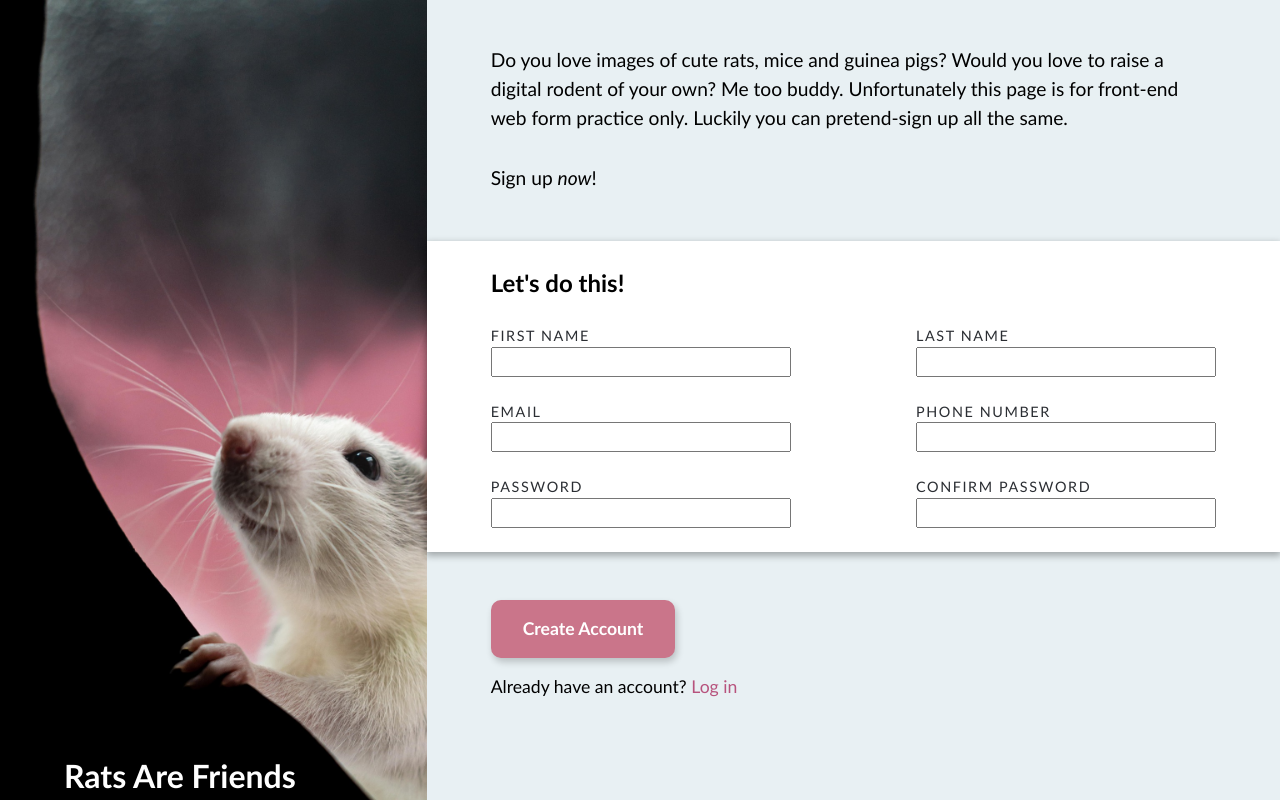
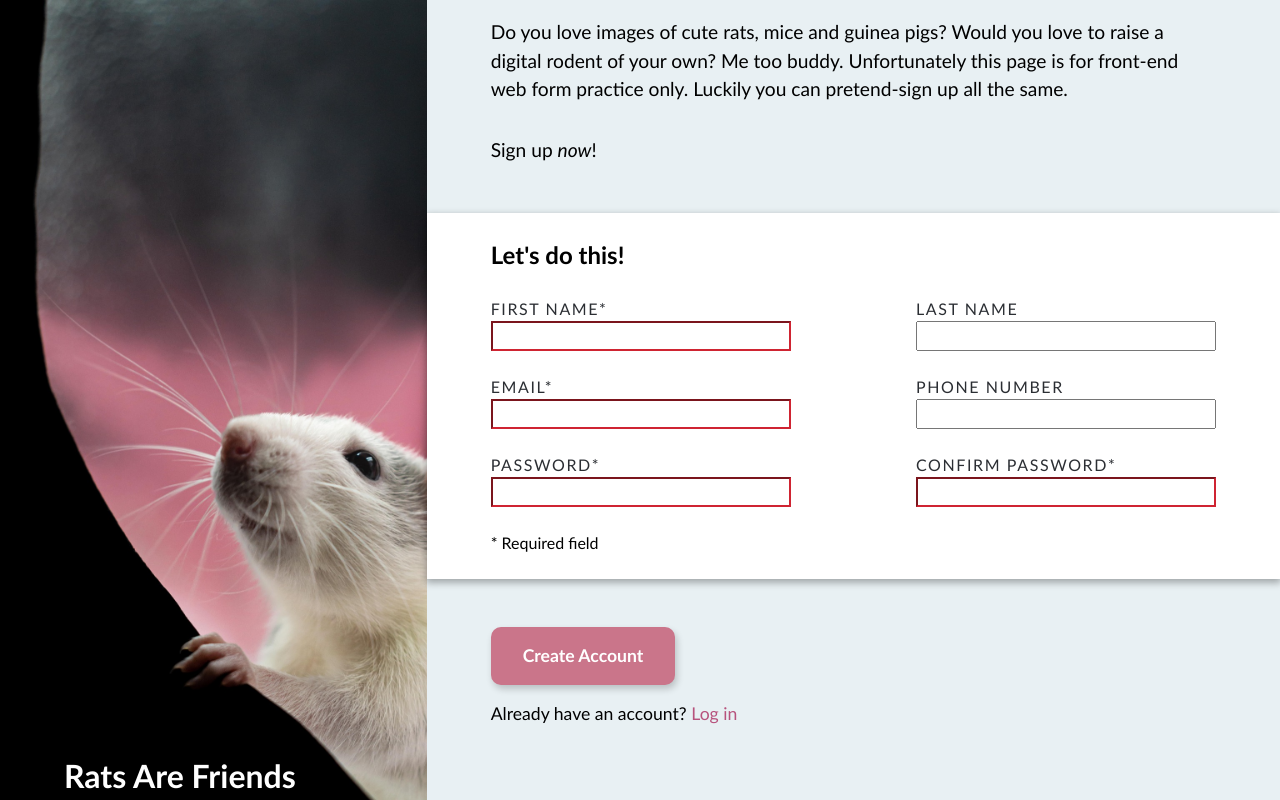
Before and after one commit to Carobel/sign-up-form, a plain HTML site: page index.html in a window 1280 px wide. Drawn offline with Linux system fonts and the light colour scheme; a script that the page names is missing; a web font is replaced by a local one.

Commit message:
form validation and styling

```diff
--- a/css/styles.css
+++ b/css/styles.css
@@ -147,13 +147,18 @@ body {
 }
 
 .form-unit label {
-  font-size: 0.9rem;
+  font-size: 1rem;
   letter-spacing: 0.1rem;
   color: #2B2E33;
 }
 
 .form-unit input {
   width: 100%;
+  border-radius: solid 1px grey;
+}
+
+.form-unit input:invalid {
+  border-color: rgb(207, 36, 50);
 }
 
 /* form actions (button and sign-in option) */
--- a/index.html
+++ b/index.html
@@ -31,8 +31,8 @@
             <form id="form-inputs" action="">
                 <div class="form-row">
                     <div class="form-unit">
-                        <label for="first-name">FIRST NAME</label>
-                        <input type="text" id="first-name" name="first-name">
+                        <label for="first-name">FIRST NAME*</label>
+                        <input type="text" id="first-name" name="first-name" required>
                     </div>
                     <div class="form-unit">
                         <label for="last-name">LAST NAME</label>
@@ -41,24 +41,25 @@
                 </div>
                 <div class="form-row">
                     <div class="form-unit">
-                        <label for="email">EMAIL</label>
-                        <input type="email" id="email" name="email">
+                        <label for="email">EMAIL*</label>
+                        <input type="email" id="email" name="email" autocomplete="off" required>
                     </div>
                     <div class="form-unit">
                         <label for="phone">PHONE NUMBER</label>
-                        <input type="number" id="phone" name="phone">
+                        <input type="tel" id="phone" name="phone">
                     </div>
                 </div>
                 <div class="form-row">
                     <div class="form-unit">
-                        <label for="password">PASSWORD</label>
-                        <input type="password" id="password" name="password">
+                        <label for="password">PASSWORD*</label>
+                        <input type="password" id="password" name="password" minlength="8" autocomplete="off" required>
                     </div>
                     <div class="form-unit">
-                        <label for="password-confirm">CONFIRM PASSWORD</label>
-                        <input type="password" id="password-confirm" name="password-confirm">
+                        <label for="password-confirm">CONFIRM PASSWORD*</label>
+                        <input type="password" id="password-confirm" name="password-confirm" autocomplete="off" required>
                     </div>
                 </div>
+                * Required field
             </form>
         </div>
 
```
